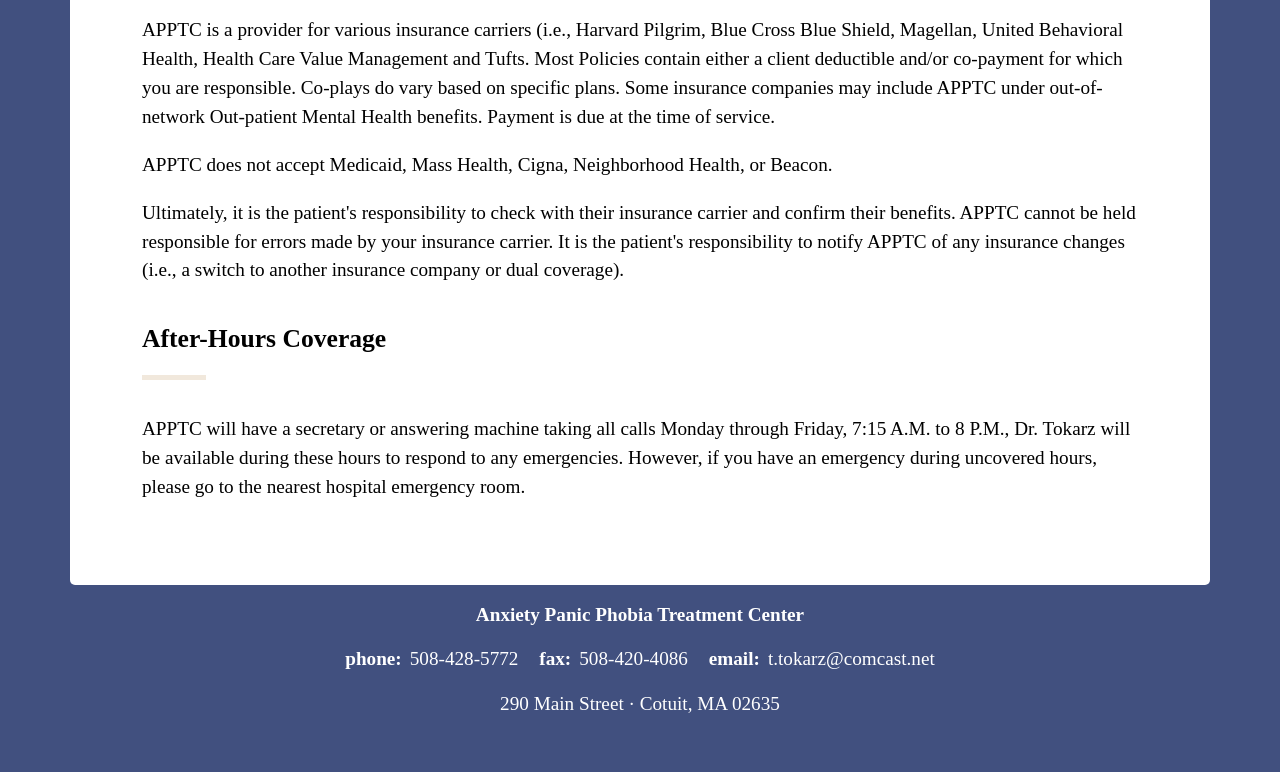
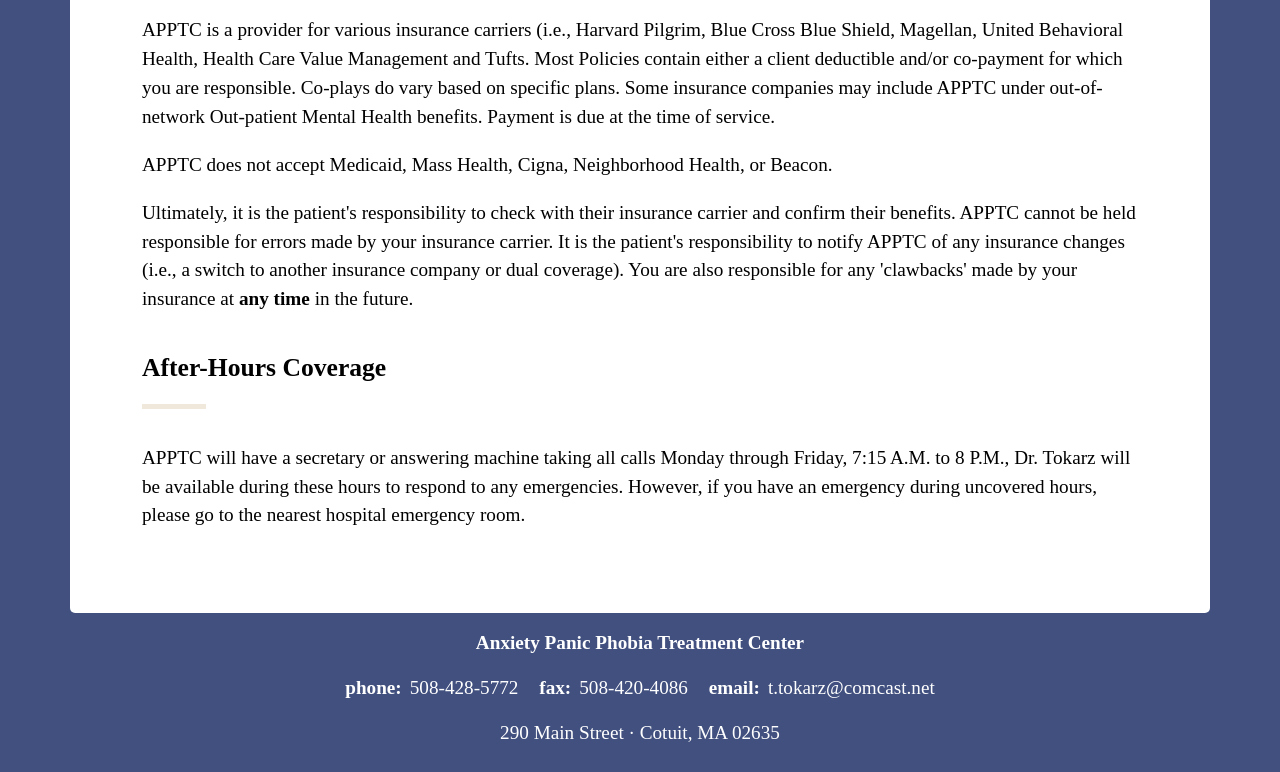
Before and after one commit to chrisobs13/apptc, a website: page docs/policies.html in a window 1280 px wide. Shown: the part 1798-2570 px from the top of the page. Before the commit the page ends 2541 px from the top, so only its background shows below. Drawn offline with nearby package versions, Linux system fonts and the light colour scheme; a web font is replaced by a local one.

Commit message:
text edits

```diff
--- a/docs/policies.html
+++ b/docs/policies.html
@@ -124,7 +124,7 @@
     APPTC does not accept Medicaid, Mass Health, Cigna, Neighborhood Health, or Beacon.
   </p>
   <p>
-    Ultimately, it is the patient's responsibility to check with their insurance carrier and confirm their benefits.  APPTC cannot be held responsible for errors made by your insurance carrier.  It is the patient's responsibility to notify APPTC of any insurance changes (i.e., a switch to another insurance company or dual coverage).
+    Ultimately, it is the patient's responsibility to check with their insurance carrier and confirm their benefits.  APPTC cannot be held responsible for errors made by your insurance carrier.  It is the patient's responsibility to notify APPTC of any insurance changes (i.e., a switch to another insurance company or dual coverage). You are also responsible for any 'clawbacks' made by your insurance at <strong>any time</strong> in the future.
   </p>
 </section>
 <section>
```
Also changed, not shown: docs/index.html (+1 -0 lines), src/html/index.html (+1 -0 lines), src/html/policies.html (+1 -1 lines), 1 other file.
